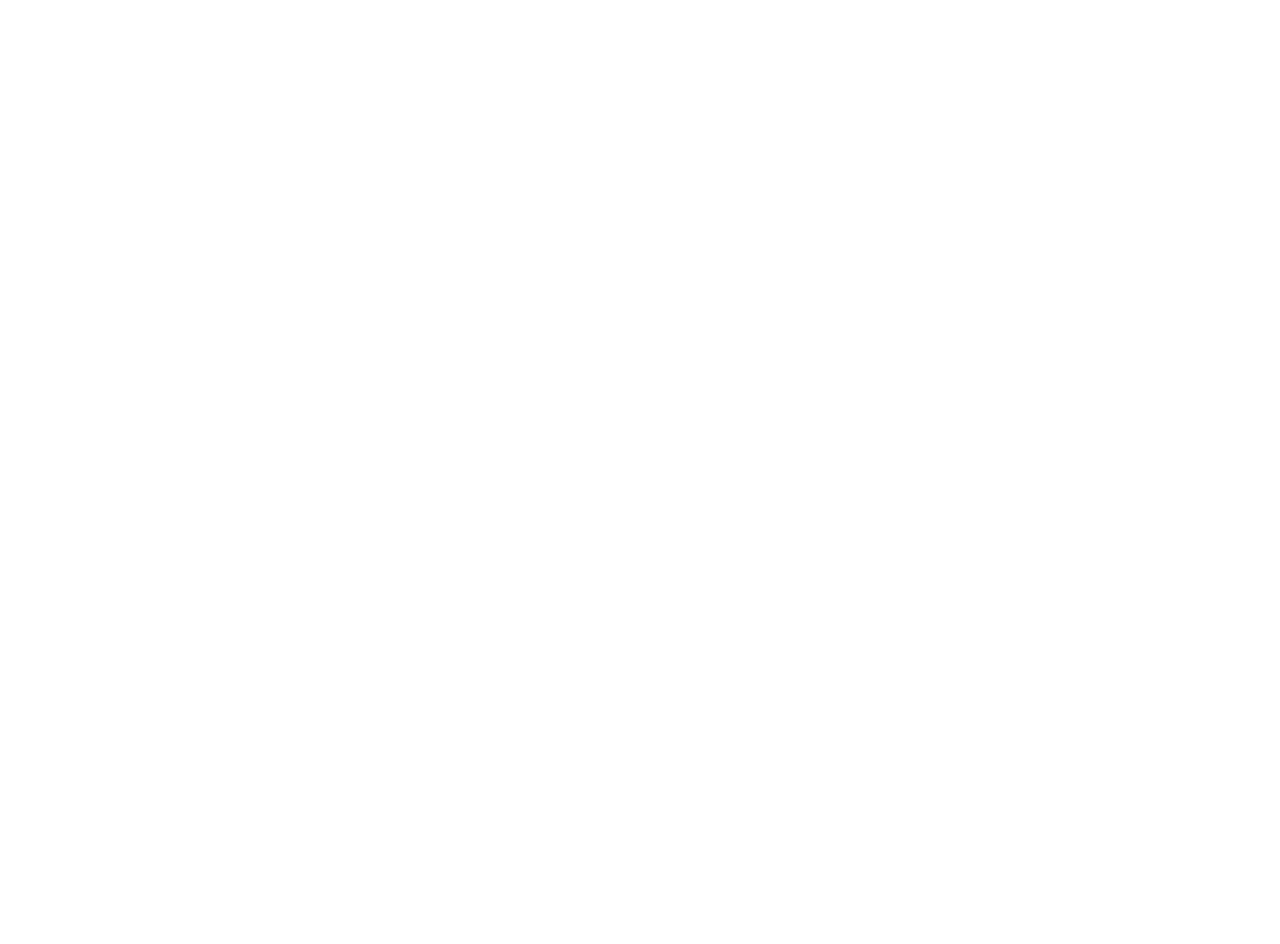
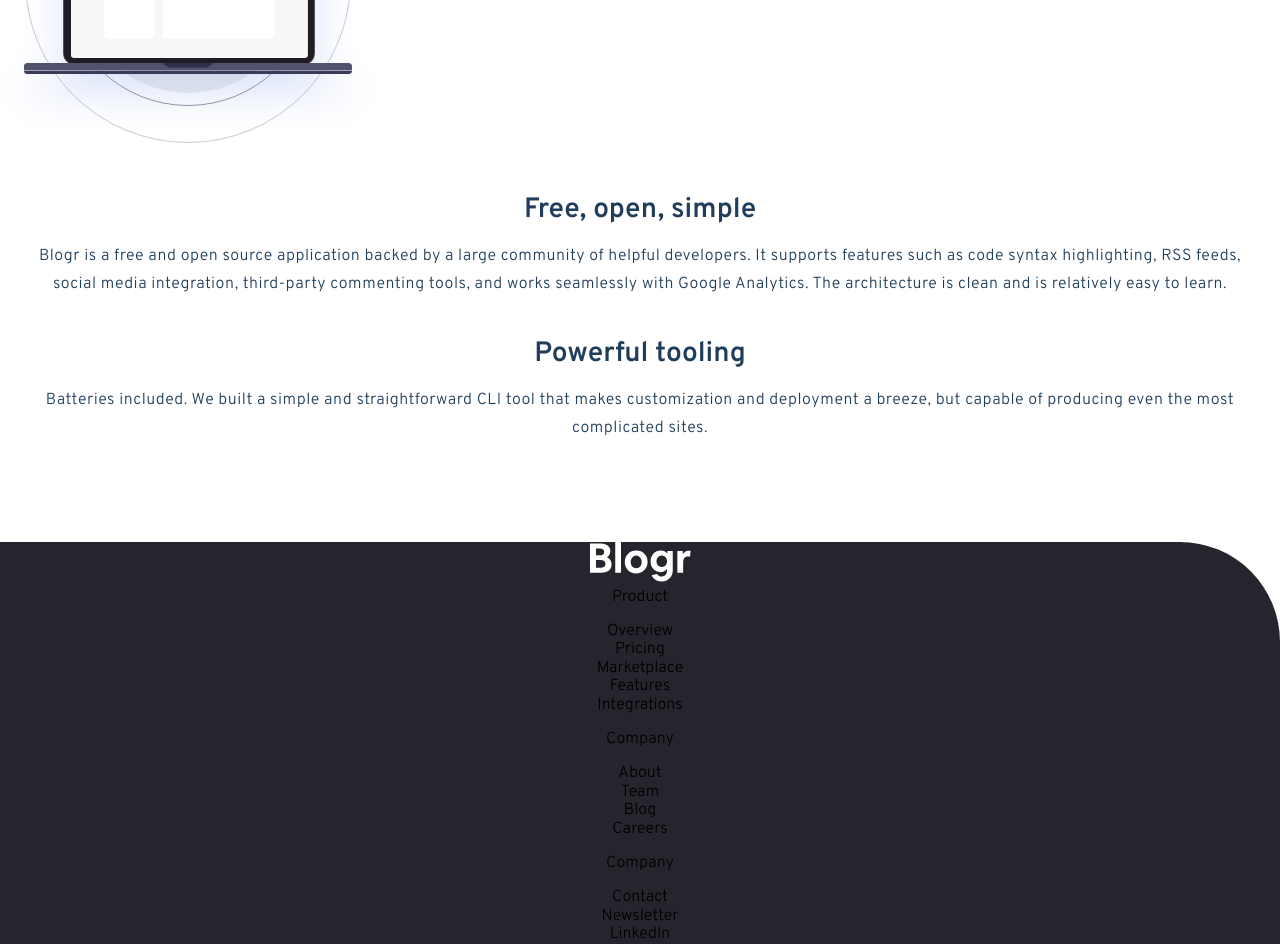
Before and after one commit to lewisRotchell/blogr, a Next.js app: page / in a window 1280 px wide. Shown: the part 2500-3444 px from the top of the page. Before the commit the page ends 2238 px from the top, so only its background shows below. Built offline with nearby package versions, Linux system fonts and the light colour scheme.

Commit message:
finished section C and started on footer

```diff
--- /dev/null
+++ b/components/Footer.module.scss
@@ -0,0 +1,8 @@
+@import "../styles/abstracts/variables";
+
+.footer {
+  background-color: $footer-bg;
+  border-radius: 0px 100px 0px 0px;
+  margin-top: 100px;
+  text-align: center;
+}
--- /dev/null
+++ b/components/Footer.tsx
@@ -0,0 +1,92 @@
+import React from "react";
+import classes from "./Footer.module.scss";
+import Image from "next/image";
+import Logo from "../public/images/logo.svg";
+import Link from "next/link";
+
+interface FooterProps {}
+
+export const Footer: React.FC<FooterProps> = ({}) => {
+  return (
+    <footer className={classes.footer}>
+      <Image src={Logo} width={101} height={40} />
+      <nav>
+        <div className={classes.navGroup}>
+          <p className={classes.navGroupTitle}>Product</p>
+          <ul>
+            <li>
+              <Link href="/">
+                <a>Overview</a>
+              </Link>
+            </li>
+            <li>
+              <Link href="/">
+                <a>Pricing</a>
+              </Link>
+            </li>
+            <li>
+              <Link href="/">
+                <a>Marketplace</a>
+              </Link>
+            </li>
+            <li>
+              <Link href="/">
+                <a>Features</a>
+              </Link>
+            </li>
+            <li>
+              <Link href="/">
+                <a>Integrations</a>
+              </Link>
+            </li>
+          </ul>
+        </div>
+        <div className={classes.navGroup}>
+          <p className={classes.navGroupTitle}>Company</p>
+          <ul>
+            <li>
+              <Link href="/">
+                <a>About</a>
+              </Link>
+            </li>
+            <li>
+              <Link href="/">
+                <a>Team</a>
+              </Link>
+            </li>
+            <li>
+              <Link href="/">
+                <a>Blog</a>
+              </Link>
+            </li>
+            <li>
+              <Link href="/">
+                <a>Careers</a>
+              </Link>
+            </li>
+          </ul>
+        </div>
+        <div className={classes.navGroup}>
+          <p className={classes.navGroupTitle}>Company</p>
+          <ul>
+            <li>
+              <Link href="/">
+                <a>Contact</a>
+              </Link>
+            </li>
+            <li>
+              <Link href="/">
+                <a>Newsletter</a>
+              </Link>
+            </li>
+            <li>
+              <Link href="/">
+                <a>LinkedIn</a>
+              </Link>
+            </li>
+          </ul>
+        </div>
+      </nav>
+    </footer>
+  );
+};
--- a/components/Layout.tsx
+++ b/components/Layout.tsx
@@ -1,4 +1,5 @@
 import React from "react";
+import { Footer } from "./Footer";
 import { Nav } from "./Nav";
 
 interface LayoutProps {}
@@ -8,6 +9,7 @@
     <>
       <Nav />
       <>{children}</>
+      <Footer />
     </>
   );
 };
--- a/pages/index.tsx
+++ b/pages/index.tsx
@@ -3,6 +3,7 @@
 import { Header } from "../sections/Header";
 import { SectionA } from "../sections/SectionA";
 import { SectionB } from "../sections/SectionB";
+import { SectionC } from "../sections/SectionC";
 
 export default function Home() {
   return (
@@ -11,6 +12,7 @@
       <main>
         <SectionA />
         <SectionB />
+        <SectionC />
       </main>
     </>
   );
--- a/sections/SectionB.module.scss
+++ b/sections/SectionB.module.scss
@@ -26,6 +26,7 @@
 
   .articleFeature {
     padding: 0 25px;
+    margin-top: 16px;
   }
 
   .articleTitle {
--- /dev/null
+++ b/sections/SectionC.module.scss
@@ -0,0 +1,40 @@
+@import "../styles/abstracts/variables";
+
+.sectionC {
+  text-align: center;
+
+  .imgContainer {
+    width: 375px;
+    margin-top: 79px;
+
+    img {
+      width: 100%;
+    }
+  }
+
+  .articleGroup {
+    margin-top: 46px;
+    padding: 0 25px;
+    color: $heading-color;
+
+    .articleA {
+      margin-bottom: 40px;
+    }
+
+    .articleTitle {
+      font-style: normal;
+      font-weight: 600;
+      font-size: 1.75rem;
+      line-height: 2rem;
+      margin-bottom: 16px;
+    }
+
+    .articleText {
+      font-style: normal;
+      font-weight: 300;
+      font-size: 1rem;
+      line-height: 1.75rem;
+      letter-spacing: 0.5px;
+    }
+  }
+}
--- /dev/null
+++ b/sections/SectionC.tsx
@@ -0,0 +1,44 @@
+import React from "react";
+import classes from "./SectionC.module.scss";
+import Image from "next/image";
+import LaptopImgMobile from "../public/images/illustration-laptop-mobile.svg";
+import LaptopImgDesktop from "../public/images/illustration-laptop-desktop.svg";
+
+interface SectionCProps {}
+
+export const SectionC: React.FC<SectionCProps> = ({}) => {
+  return (
+    <section className={classes.sectionC}>
+      <div className={classes.imgContainer}>
+        <picture>
+          <source
+            media="(min-width: 1440px)"
+            srcSet="/images/illustration-laptop-desktop.svg"
+          />
+          <img src="/images/laptop-mobile.svg" alt="" />
+        </picture>
+      </div>
+      <div className={classes.articleGroup}>
+        <article className={classes.articleA}>
+          <h3 className={classes.articleTitle}>Free, open, simple</h3>
+          <p className={classes.articleText}>
+            Blogr is a free and open source application backed by a large
+            community of helpful developers. It supports features such as code
+            syntax highlighting, RSS feeds, social media integration,
+            third-party commenting tools, and works seamlessly with Google
+            Analytics. The architecture is clean and is relatively easy to
+            learn.
+          </p>
+        </article>
+        <article className={classes.articleB}>
+          <h3 className={classes.articleTitle}>Powerful tooling</h3>
+          <p className={classes.articleText}>
+            Batteries included. We built a simple and straightforward CLI tool
+            that makes customization and deployment a breeze, but capable of
+            producing even the most complicated sites.
+          </p>
+        </article>
+      </div>
+    </section>
+  );
+};
--- a/styles/globals.scss
+++ b/styles/globals.scss
@@ -2,13 +2,15 @@
 @import url("https://fonts.googleapis.com/css2?family=Overpass:wght@300;600&family=Ubuntu:wght@400;500;700&display=swap");
 
 html,
-body {
+body,
+#__next {
   padding: 0;
   margin: 0;
   box-sizing: border-box;
   font-size: 16px;
   font-family: "Overpass", sans-serif;
   font-weight: 300;
+  height: 100%;
 }
 
 h1,
@@ -28,3 +30,8 @@
 *:after {
   box-sizing: border-box;
 }
+
+ul {
+  list-style-type: none;
+  padding: 0;
+}
```
Also changed, not shown: public/images/laptop-mobile.svg (added).
